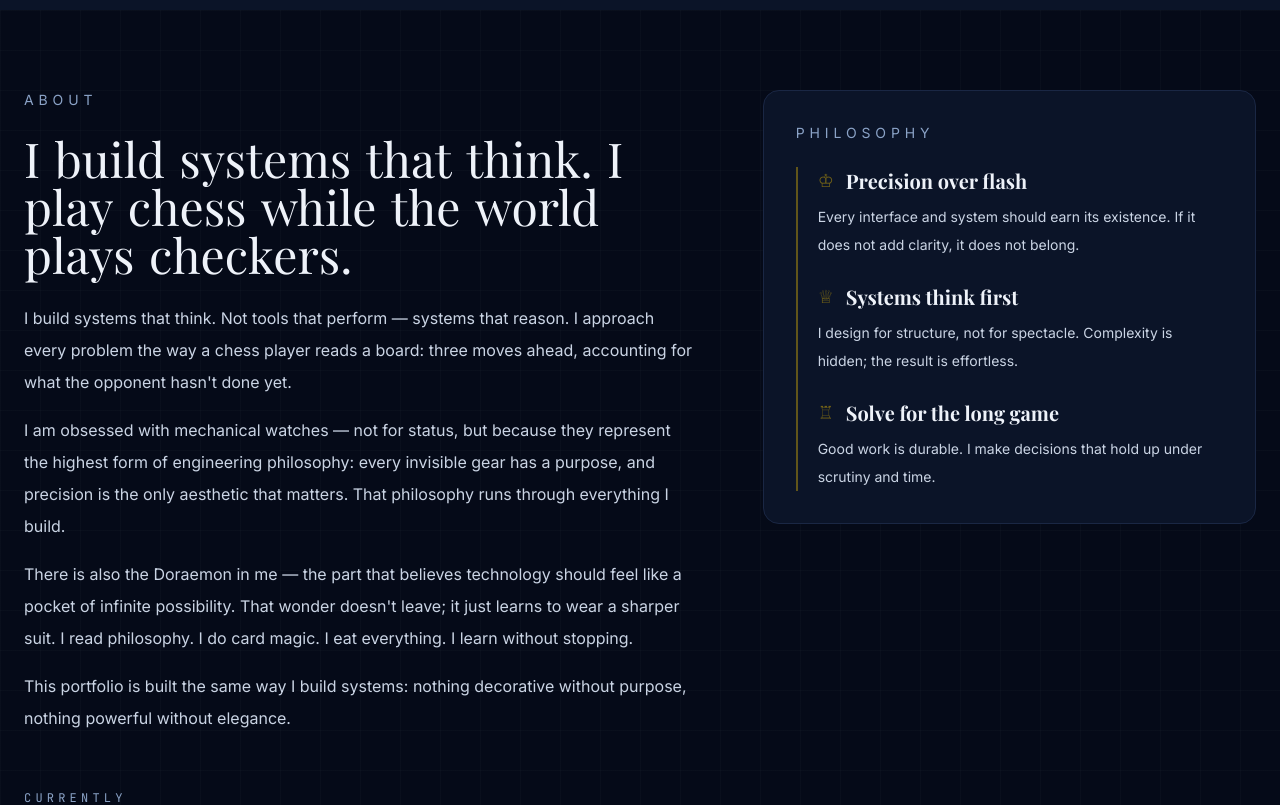
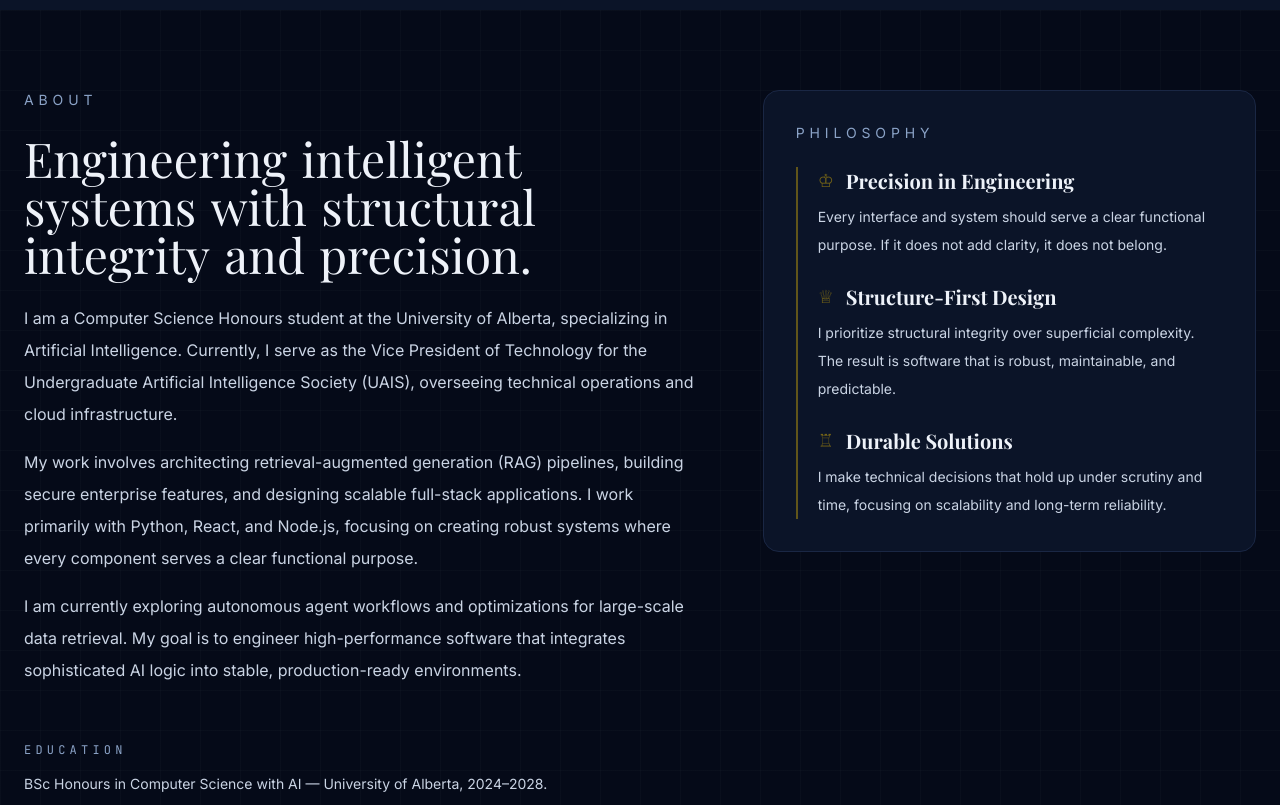
Before and after one commit to RaghavSethi006/portfolio, a React (Create React App) app: page / in a window 1280 px wide. Shown: the part 980-1785 px from the top of the page. Built offline with nearby package versions, Linux system fonts and the light colour scheme.

Commit message:
docs: rewrite portfolio home and about sections for clarity and professionalism

```diff
--- a/src/components/ui/HeroSection.jsx
+++ b/src/components/ui/HeroSection.jsx
@@ -53,7 +53,7 @@ const HeroSection = () => {
               animate={{ opacity: 1, y: 0 }}
               transition={{ delay: shouldReduceMotion ? 0 : 1.3, duration: 0.8 }}
             >
-              AI/ML Engineer — Builder of intelligent systems. I measure work the way a watchmaker measures time: every hidden gear aligned, every outcome precise.<span style={{ display:'inline-block', marginLeft:'4px', fontFamily:'JetBrains Mono, monospace', color:'#B8960C' }} className="animate-pulse">_</span>
+              Software Engineer specializing in AI and systems architecture. I build high-performance applications with a focus on RAG pipelines, full-stack development, and technical infrastructure.<span style={{ display:'inline-block', marginLeft:'4px', fontFamily:'JetBrains Mono, monospace', color:'#B8960C' }} className="animate-pulse">_</span>
             </motion.p>
 
             <div className="flex flex-col sm:flex-row items-start sm:items-center gap-4">
--- a/src/data/profile.js
+++ b/src/data/profile.js
@@ -108,16 +108,16 @@ export const skills = [
 
 export const philosophy = [
   {
-    title: 'Precision over flash',
-    description: 'Every interface and system should earn its existence. If it does not add clarity, it does not belong.'
+    title: 'Precision in Engineering',
+    description: 'Every interface and system should serve a clear functional purpose. If it does not add clarity, it does not belong.'
   },
   {
-    title: 'Systems think first',
-    description: 'I design for structure, not for spectacle. Complexity is hidden; the result is effortless.'
+    title: 'Structure-First Design',
+    description: 'I prioritize structural integrity over superficial complexity. The result is software that is robust, maintainable, and predictable.'
   },
   {
-    title: 'Solve for the long game',
-    description: 'Good work is durable. I make decisions that hold up under scrutiny and time.'
+    title: 'Durable Solutions',
+    description: 'I make technical decisions that hold up under scrutiny and time, focusing on scalability and long-term reliability.'
   }
 ];
 
@@ -148,8 +148,8 @@ export const reviews = [
 
 export const bio = {
   name: 'Raghav Sethi',
-  title: 'AI/ML Engineer — Builder of Intelligent Systems',
-  description: 'I build systems that think. I play chess while the world plays checkers. Technology is only as precise as the engineer who designed every hidden gear.',
+  title: 'Software Engineer specializing in AI and Systems Architecture',
+  description: 'Specializing in RAG pipelines, full-stack development, and technical infrastructure.',
   highlights: ['AI/ML', 'React', 'Python', 'Node.js', 'SQL', 'Tailwind']
 };
 
--- a/src/features/about/AboutPage.jsx
+++ b/src/features/about/AboutPage.jsx
@@ -24,35 +24,24 @@ const AboutPage = () => {
           >
             <p className="text-sm uppercase tracking-[0.35em] text-[#8BA3C7]">About</p>
             <SplitHeading className="max-w-3xl text-4xl font-serif text-[#EEF2F9] leading-tight sm:text-5xl">
-              I build systems that think. I play chess while the world plays checkers.
+              Engineering intelligent systems with structural integrity and precision.
             </SplitHeading>
             <div className="max-w-2xl text-base leading-8 text-[#CAD4E4] space-y-4">
               <p>
-                I build systems that think. Not tools that perform — systems that reason.
-                I approach every problem the way a chess player reads a board: three moves ahead,
-                accounting for what the opponent hasn't done yet.
+                I am a Computer Science Honours student at the University of Alberta, specializing in Artificial Intelligence. Currently, I serve as the Vice President of Technology for the Undergraduate Artificial Intelligence Society (UAIS), overseeing technical operations and cloud infrastructure.
               </p>
               <p>
-                I am obsessed with mechanical watches — not for status, but because they represent
-                the highest form of engineering philosophy: every invisible gear has a purpose,
-                and precision is the only aesthetic that matters. That philosophy runs through everything I build.
+                My work involves architecting retrieval-augmented generation (RAG) pipelines, building secure enterprise features, and designing scalable full-stack applications. I work primarily with Python, React, and Node.js, focusing on creating robust systems where every component serves a clear functional purpose.
               </p>
               <p>
-                There is also the Doraemon in me — the part that believes technology should feel like
-                a pocket of infinite possibility. That wonder doesn't leave; it just learns to wear a sharper suit.
-                I read philosophy. I do card magic. I eat everything. I learn without stopping.
-              </p>
-              <p>
-                This portfolio is built the same way I build systems: nothing decorative without purpose,
-                nothing powerful without elegance.
+                I am currently exploring autonomous agent workflows and optimizations for large-scale data retrieval. My goal is to engineer high-performance software that integrates sophisticated AI logic into stable, production-ready environments.
               </p>
             </div>
 
             <div>
-              <p className="text-xs font-mono uppercase tracking-[0.35em] text-[#8BA3C7] mt-8 mb-3">Currently</p>
+              <p className="text-xs font-mono uppercase tracking-[0.35em] text-[#8BA3C7] mt-8 mb-3">Education</p>
               <p className="text-sm text-[#CAD4E4] leading-7">
                 BSc Honours in Computer Science with AI — University of Alberta, 2024–2028.
-                Building systems at the intersection of intelligence and craft.
               </p>
             </div>
           </motion.div>
```
